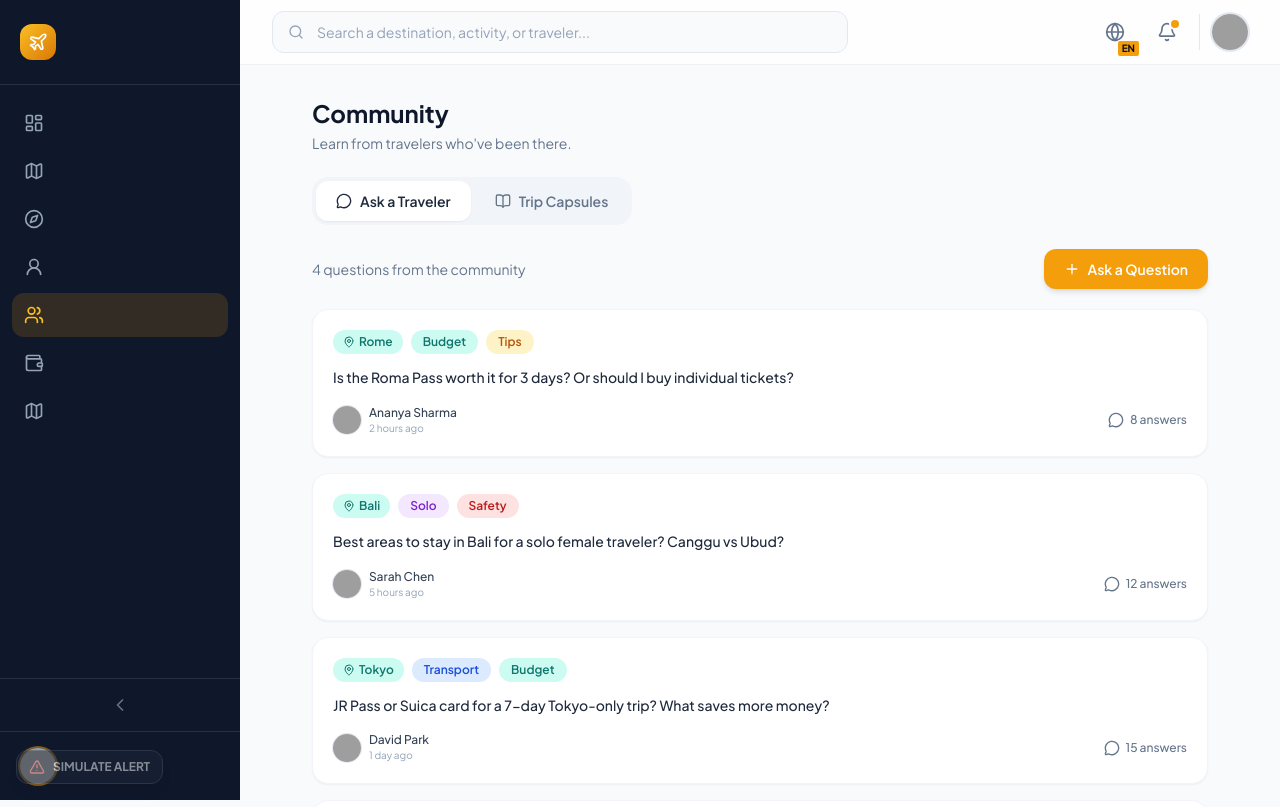
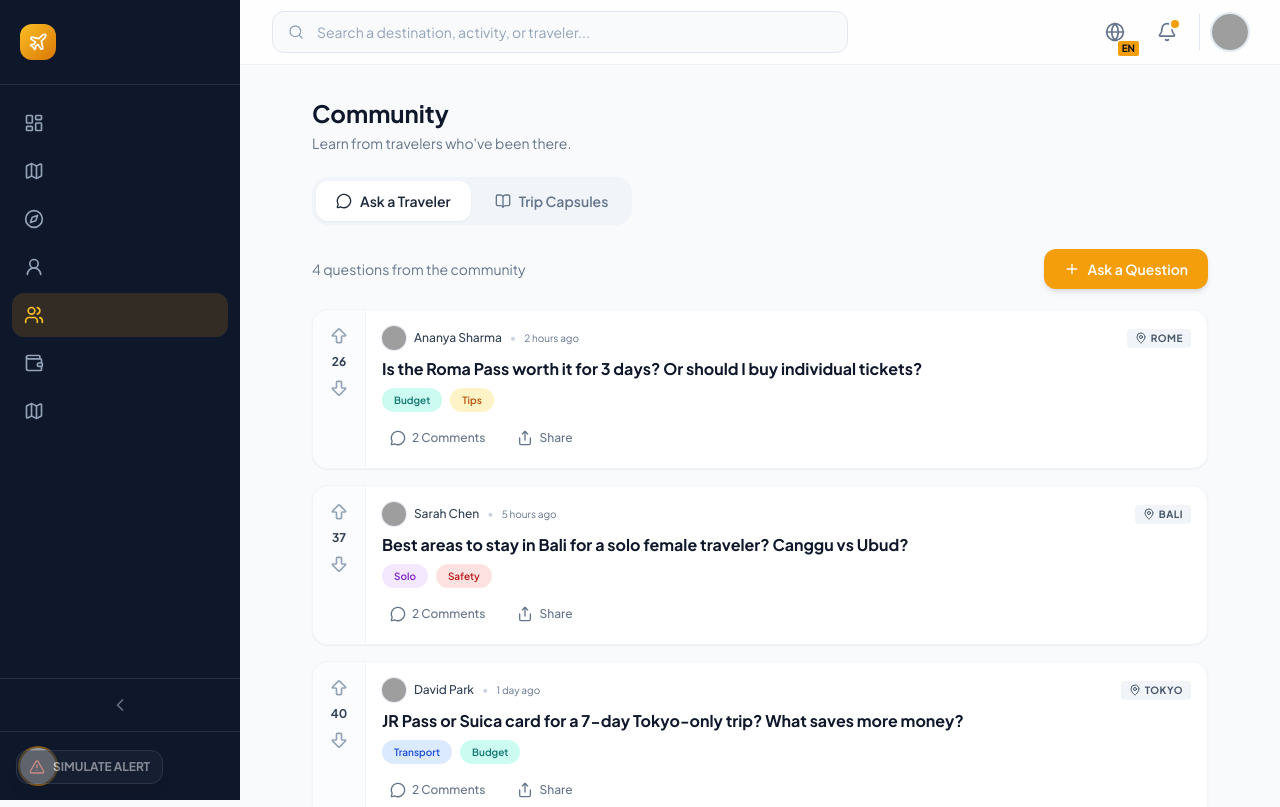
Before and after one commit to masiwalrachit/Pod_Project, a React (Vite) app: page /Pod_Project/community in a window 1280 px wide. Shown: the top 807 px of the page. Built offline with nearby package versions, Linux system fonts and the light colour scheme; grey boxes are pictures that could not be loaded.

Commit message:
feat: make Ask a Traveler interactive with Reddit-style voting and threaded comments

```diff
--- a/src/components/community/QuestionCard.tsx
+++ b/src/components/community/QuestionCard.tsx
@@ -1,12 +1,24 @@
-import { MessageCircle, MapPin } from 'lucide-react';
+import { useState } from 'react';
+import { MessageCircle, MapPin, ArrowBigUp, ArrowBigDown, Share, Send } from 'lucide-react';
+
+interface Comment {
+  id: number;
+  author: { name: string; avatar: string };
+  timePosted: string;
+  text: string;
+  upvotes: number;
+}
 
 interface QuestionCardProps {
+  id?: number;
   destination: string;
   question: string;
   author: { name: string; avatar: string };
   timePosted: string;
   answers: number;
   tags: string[];
+  initialUpvotes?: number;
+  initialComments?: Comment[];
 }
 
 const tagMap: Record<string, string> = {
@@ -19,51 +31,192 @@ const tagMap: Record<string, string> = {
   Local: 'tag-teal',
 };
 
+// Default mock comments if none provided
+const mockComments: Comment[] = [
+  {
+    id: 1,
+    author: { name: "David Park", avatar: "https://i.pravatar.cc/36?img=22" },
+    timePosted: "1 hour ago",
+    text: "I did this last month! If you're going to Borghese and the Colosseum, the pass is absolutely worth it. It covers both and lets you skip the massive ticket lines.",
+    upvotes: 14,
+  },
+  {
+    id: 2,
+    author: { name: "Elena Rossi", avatar: "https://i.pravatar.cc/36?img=1" },
+    timePosted: "30 mins ago",
+    text: "Make sure you still book your entry time slot for Borghese even with the pass! It's mandatory.",
+    upvotes: 5,
+  }
+];
+
 export default function QuestionCard({
   destination,
   question,
   author,
   timePosted,
-  answers,
   tags,
+  initialUpvotes,
+  initialComments
 }: QuestionCardProps) {
+  const [upvotes, setUpvotes] = useState(initialUpvotes || Math.floor(Math.random() * 50) + 10);
+  const [voteStatus, setVoteStatus] = useState<'up' | 'down' | null>(null);
+  const [isExpanded, setIsExpanded] = useState(false);
+  const [comments, setComments] = useState<Comment[]>(initialComments || mockComments);
+  const [replyText, setReplyText] = useState('');
+
+  const handleUpvote = (e: React.MouseEvent) => {
+    e.stopPropagation();
+    if (voteStatus === 'up') {
+      setUpvotes(prev => prev - 1);
+      setVoteStatus(null);
+    } else {
+      setUpvotes(prev => voteStatus === 'down' ? prev + 2 : prev + 1);
+      setVoteStatus('up');
+    }
+  };
+
+  const handleDownvote = (e: React.MouseEvent) => {
+    e.stopPropagation();
+    if (voteStatus === 'down') {
+      setUpvotes(prev => prev + 1);
+      setVoteStatus(null);
+    } else {
+      setUpvotes(prev => voteStatus === 'up' ? prev - 2 : prev - 1);
+      setVoteStatus('down');
+    }
+  };
+
+  const submitReply = () => {
+    if (!replyText.trim()) return;
+
+    const newComment: Comment = {
+      id: Date.now(),
+      author: { name: "You", avatar: "https://i.pravatar.cc/36?img=33" },
+      timePosted: "Just now",
+      text: replyText,
+      upvotes: 0,
+    };
+
+    setComments([newComment, ...comments]);
+    setReplyText('');
+  };
+
   return (
-    <div className="bg-white rounded-2xl border border-slate-100 p-5 shadow-sm card-hover cursor-pointer">
-      {/* Destination Tag */}
-      <div className="flex items-center gap-2 mb-3">
-        <span className="flex items-center gap-1 text-xs font-semibold px-2.5 py-1 bg-teal-100 text-teal-700 rounded-full">
+    <div className="bg-white rounded-2xl border border-slate-100 shadow-sm transition-all duration-200 overflow-hidden mb-4 hover:border-slate-300">
+      <div className="flex">
+        {/* Voting Sidebar */}
+        <div className="bg-slate-50/50 p-3 flex flex-col items-center gap-1 border-r border-slate-100 min-w-[50px]">
+          <button onClick={handleUpvote} className={`p-1 rounded hover:bg-slate-200 transition-colors ${voteStatus === 'up' ? 'text-amber-500' : 'text-slate-400'}`}>
+            <ArrowBigUp className="w-5 h-5" fill={voteStatus === 'up' ? 'currentColor' : 'none'} />
+          </button>
+          <span className={`text-xs font-bold ${voteStatus === 'up' ? 'text-amber-500' : voteStatus === 'down' ? 'text-indigo-500' : 'text-slate-700'}`}>
+            {upvotes}
+          </span>
+          <button onClick={handleDownvote} className={`p-1 rounded hover:bg-slate-200 transition-colors ${voteStatus === 'down' ? 'text-indigo-500' : 'text-slate-400'}`}>
+            <ArrowBigDown className="w-5 h-5" fill={voteStatus === 'down' ? 'currentColor' : 'none'} />
+          </button>
+        </div>
+
+        {/* Main Content Area */}
+        <div className="p-4 flex-1 cursor-pointer" onClick={() => setIsExpanded(!isExpanded)}>
+          {/* Header */}
+          <div className="flex items-center justify-between mb-2">
+            <div className="flex items-center gap-2">
+              <img src={author.avatar} alt={author.name} className="w-6 h-6 rounded-full ring-1 ring-slate-200" />
+              <span className="text-xs font-medium text-slate-700">{author.name}</span>
+              <span className="text-slate-300 text-xs">•</span>
+              <span className="text-[10px] text-slate-500">{timePosted}</span>
+            </div>
+            <div className="flex items-center gap-2">
+              <span className="flex items-center gap-1 text-[10px] font-bold uppercase tracking-wider px-2 py-0.5 bg-slate-100 text-slate-600 rounded">
                 <MapPin className="w-3 h-3" />
                 {destination}
               </span>
+            </div>
+          </div>
+
+          {/* Title / Question */}
+          <h2 className="text-base font-bold text-slate-900 leading-snug mb-2 pr-4">{question}</h2>
+
+          {/* Tags */}
+          <div className="flex flex-wrap items-center gap-2 mb-3">
             {tags.map((tag) => (
-          <span key={tag} className={tagMap[tag] || 'tag-blue'}>
+              <span key={tag} className={`text-[10px] ${tagMap[tag] || 'tag-blue'}`}>
                 {tag}
               </span>
             ))}
           </div>
 
-      {/* Question */}
-      <p className="text-sm font-medium text-slate-800 leading-relaxed mb-4">{question}</p>
-
-      {/* Footer */}
-      <div className="flex items-center justify-between">
-        <div className="flex items-center gap-2">
-          <img
-            src={author.avatar}
-            alt={author.name}
-            className="w-7 h-7 rounded-full ring-1 ring-slate-200"
-          />
-          <div>
-            <p className="text-xs font-medium text-slate-700">{author.name}</p>
-            <p className="text-[10px] text-slate-400">{timePosted}</p>
+          {/* Action Bar */}
+          <div className="flex items-center gap-4 text-slate-500 mt-2">
+            <button className="flex items-center gap-1.5 text-xs font-medium hover:bg-slate-100 px-2 py-1.5 rounded transition-colors">
+              <MessageCircle className="w-4 h-4" />
+              {comments.length} Comments
+            </button>
+            <button className="flex items-center gap-1.5 text-xs font-medium hover:bg-slate-100 px-2 py-1.5 rounded transition-colors" onClick={(e) => { e.stopPropagation(); /* share logic */ }}>
+              <Share className="w-4 h-4" />
+              Share
+            </button>
+          </div>
         </div>
       </div>
 
-        <div className="flex items-center gap-1.5 text-xs text-slate-500">
-          <MessageCircle className="w-4 h-4" />
-          <span className="font-medium">{answers} answers</span>
+      {/* Expanded Comments Section */}
+      {isExpanded && (
+        <div className="border-t border-slate-100 bg-slate-50/80 p-4">
+          {/* Reply Input */}
+          <div className="flex gap-3 mb-6">
+            <img src="https://i.pravatar.cc/36?img=33" alt="You" className="w-8 h-8 rounded-full ring-2 ring-white shadow-sm" />
+            <div className="flex-1 relative">
+              <textarea
+                value={replyText}
+                onChange={(e) => setReplyText(e.target.value)}
+                placeholder="What are your thoughts?"
+                className="w-full text-sm px-4 py-3 pb-10 bg-white border border-slate-200 rounded-xl focus:outline-none focus:ring-2 focus:ring-amber-500/30 resize-none shadow-sm"
+                rows={2}
+              />
+              <button
+                onClick={submitReply}
+                disabled={!replyText.trim()}
+                className="absolute bottom-2 right-2 p-1.5 bg-amber-500 text-white rounded-lg hover:bg-amber-600 disabled:opacity-50 disabled:hover:bg-amber-500 transition-colors"
+              >
+                <Send className="w-4 h-4" />
+              </button>
+            </div>
+          </div>
+
+          {/* Comments List */}
+          <div className="space-y-4">
+            {comments.map(comment => (
+              <div key={comment.id} className="flex gap-3">
+                <div className="flex flex-col items-center">
+                  <img src={comment.author.avatar} alt={comment.author.name} className="w-8 h-8 rounded-full" />
+                  <div className="w-px h-full bg-slate-200 mt-2"></div>
+                </div>
+                <div className="flex-1 pb-2">
+                  <div className="flex items-center gap-2 mb-1">
+                    <span className="text-xs font-bold text-slate-800">{comment.author.name}</span>
+                    <span className="text-[10px] text-slate-400">{comment.timePosted}</span>
+                  </div>
+                  <p className="text-sm text-slate-700 leading-relaxed">{comment.text}</p>
+
+                  {/* Comment Actions */}
+                  <div className="flex items-center gap-3 mt-2 text-slate-400">
+                    <button className="flex items-center gap-1 hover:text-amber-500 transition-colors group">
+                      <ArrowBigUp className="w-4 h-4 group-hover:fill-amber-500" />
+                      <span className="text-[10px] font-bold">{comment.upvotes}</span>
+                    </button>
+                    <button className="flex items-center gap-1 hover:text-indigo-500 transition-colors group">
+                      <ArrowBigDown className="w-4 h-4 group-hover:fill-indigo-500" />
+                    </button>
+                    <button className="text-[10px] font-bold hover:text-slate-600 transition-colors ml-2">Reply</button>
                   </div>
                 </div>
               </div>
+            ))}
+          </div>
+        </div>
+      )}
+    </div>
   );
 }
```
Also changed, not shown: 1 other file (tests, documents, lock files or other folders). Lines whose indentation alone changed are shown as unchanged.
